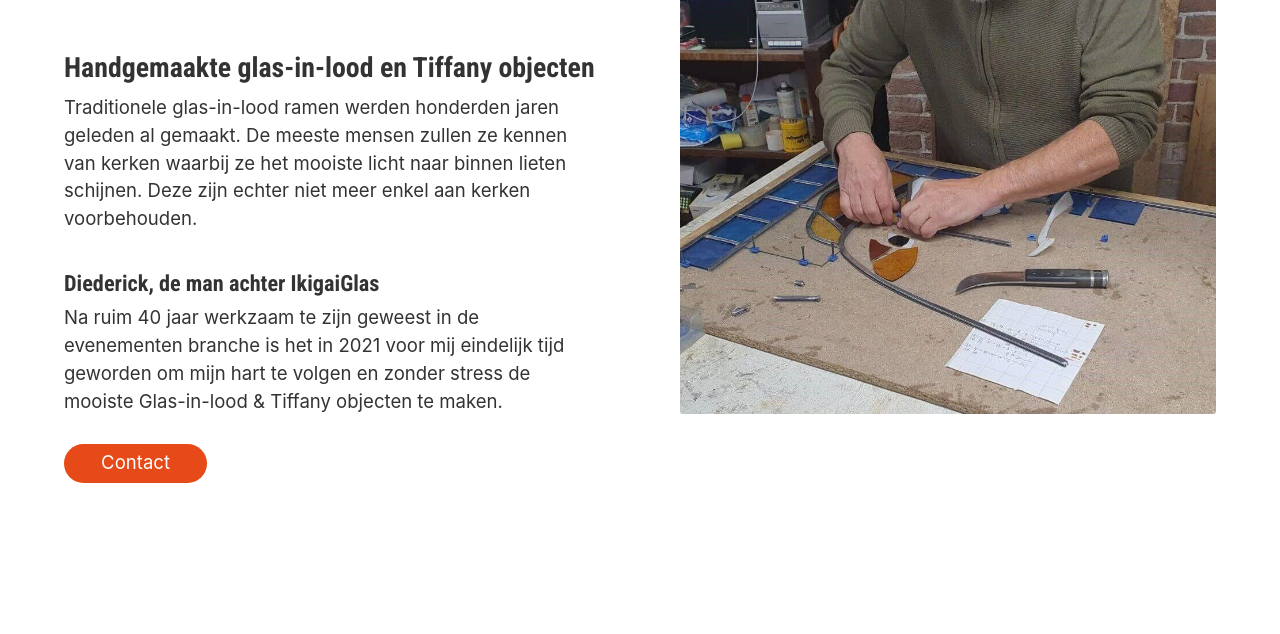
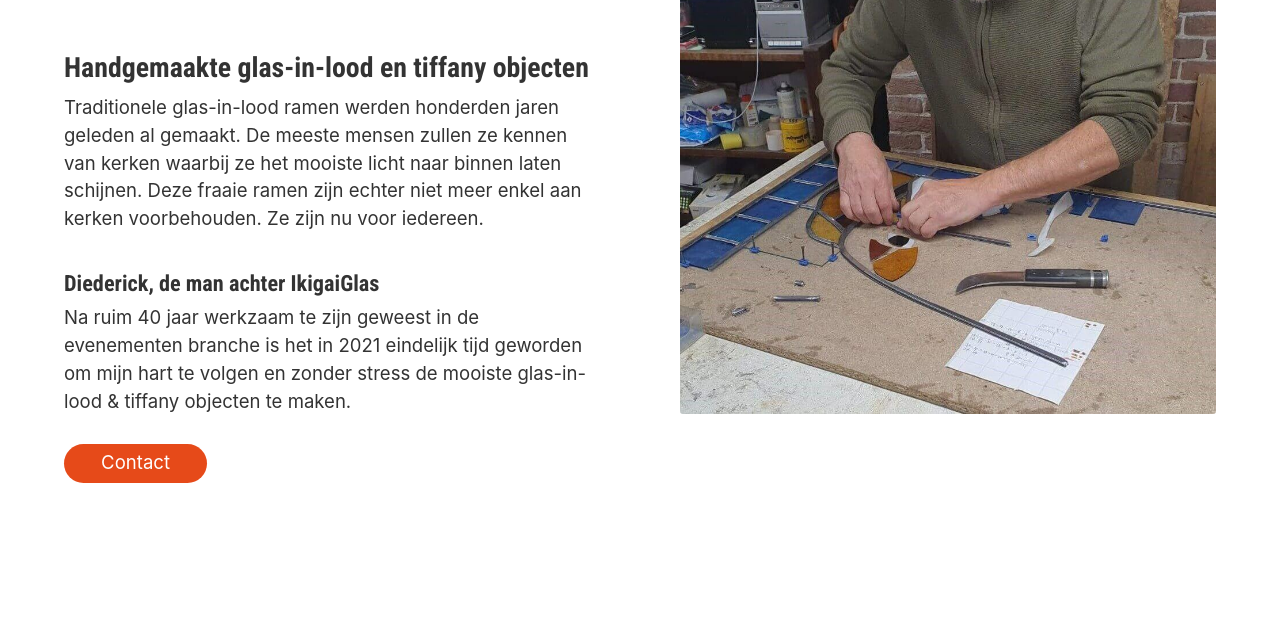
Before and after one commit to SvSven/ikigai-glas, a plain HTML site: page index.html in a window 1280 px wide. Shown: the part 166-800 px from the top of the page. Drawn offline with Linux system fonts and the light colour scheme.

Commit message:
update text content

```diff
--- a/index.html
+++ b/index.html
@@ -22,21 +22,21 @@
             alt="IkigaiGlas logo"
           />
           <h1 class="title size-1">
-            Handgemaakte glas-in-lood en Tiffany objecten
+            Handgemaakte glas-in-lood en tiffany objecten
           </h1>
           <p>
             Traditionele glas-in-lood ramen werden honderden jaren geleden al
             gemaakt. De meeste mensen zullen ze kennen van kerken waarbij ze het
-            mooiste licht naar binnen lieten schijnen. Deze zijn echter niet
-            meer enkel aan kerken voorbehouden.
+            mooiste licht naar binnen laten schijnen. Deze fraaie ramen zijn
+            echter niet meer enkel aan kerken voorbehouden. Ze zijn nu voor
+            iedereen.
           </p>
 
           <h2 class="title size-2">Diederick, de man achter IkigaiGlas</h2>
           <p>
             Na ruim 40 jaar werkzaam te zijn geweest in de evenementen branche
-            is het in 2021 voor mij eindelijk tijd geworden om mijn hart te
-            volgen en zonder stress de mooiste Glas-in-lood & Tiffany objecten
-            te maken.
+            is het in 2021 eindelijk tijd geworden om mijn hart te volgen en
+            zonder stress de mooiste glas-in-lood & tiffany objecten te maken.
           </p>
 
           <a href="#contact" class="button">Contact</a>
@@ -75,16 +75,19 @@
     </section>
     <section class="section" id="contact">
       <div class="container">
-        <h2 class="section-title">Contact</h2>
+        <h2 class="section-title">
+          Ik maak deze glas objecten ook graag voor jou
+        </h2>
         <p>
           Zie je iets dat je ook wel zou willen hebben of inspireert het je tot
-          een eigen glas-idee-op-maat? Laat het me weten en ik denk graag metje
+          een eigen glas-idee-op-maat? Laat het me weten en ik denk graag met je
           mee (voor iets nieuws) of geef je een prijs (voor iets wat ik al
           gemaakt heb). Binnenkort zullen hier meer foto's te zien zijn.
         </p>
+        <h2 class="section-title">Contact</h2>
         <p>
           Wil je contact met me opnemen dat kan dat het beste via e-mail
-          <a href="mailto:diederick@ikigaiglas.nl">diederick@ikigaiglas.nl</a>
+          <a href="mailto:diederick@ikigaiglas.nl">diederick@ikigaiglas.nl</a>.
         </p>
       </div>
     </section>
```
